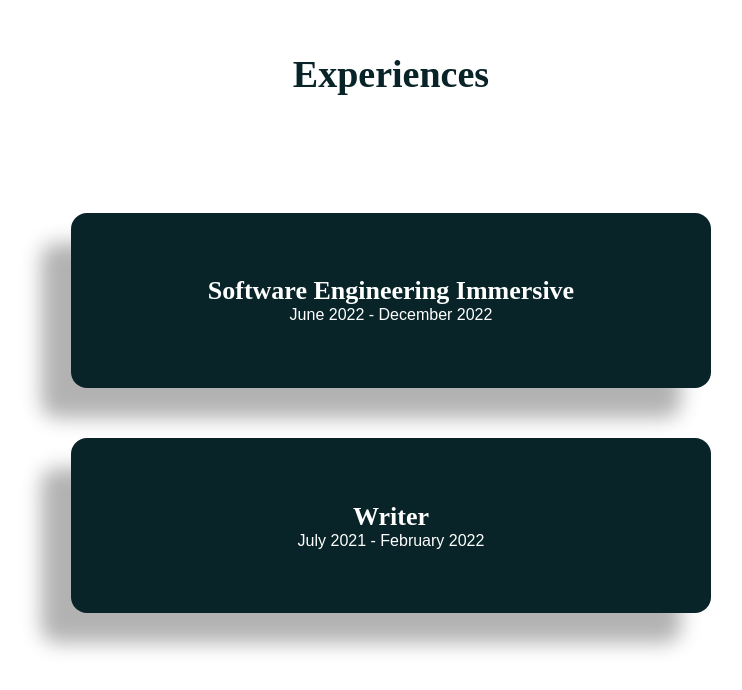
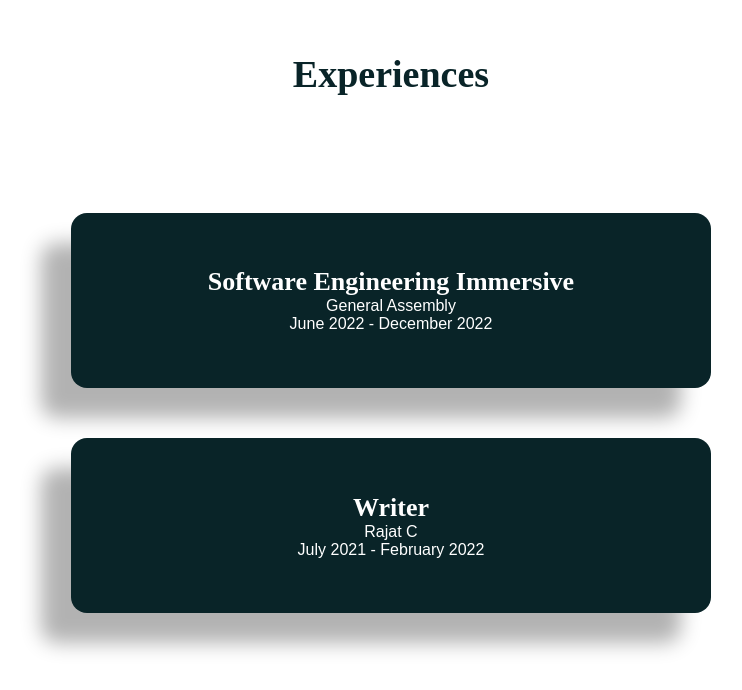
Before and after one commit to ManohisoaVicky/portfolio, a React (Create React App) app: page / in a window 1280 px wide. Shown: the part 2514-3204 px from the top of the page, without its empty margins (249-991 px from the left). Built offline with nearby package versions, Linux system fonts and the light colour scheme.

Commit message:
updated experience card content

```diff
--- a/src/components/ExperienceCard/ExperienceCard.css
+++ b/src/components/ExperienceCard/ExperienceCard.css
@@ -71,6 +71,5 @@
     font-family: var(--text-font);
     font-size: 18px;
     text-align: center;
-    margin-top: 30px;
-    width: 60%;
+    width: 80%;
 }
--- a/src/components/ExperienceCard/ExperienceCard.jsx
+++ b/src/components/ExperienceCard/ExperienceCard.jsx
@@ -20,13 +20,13 @@ function ExperienceCard({experience}) {
       >
         <div className="experience-card-face front-face">
           <h3>{experience.name}</h3>
+          <p>{experience.company}</p>
           <p>{experience.duration}</p>
         </div>
         <div className="experience-card-face back-face">
-          <h3>{experience.name}</h3>
-          <p>{experience.company}</p>
-          <p>{experience.duration}</p>
-          <p className='experience-description-container'>{experience.description}</p>
+          <p className="experience-description-container">
+            {experience.description}
+          </p>
         </div>
       </div>
     </div>
--- a/src/data/experiences.js
+++ b/src/data/experiences.js
@@ -4,7 +4,7 @@ export const experiences = [
     company: "General Assembly",
     duration: "June 2022 - December 2022",
     description:
-      "A 24-week coding bootcamp that helped me learn more about programming and how to build full stack applications. The course offered a variety of real-life experiences such as stand-ups, pair and group programming, and projects.",
+      "A 24-week coding bootcamp that taught me about programming and how to build full stack apps. It offered a variety of real-life experiences such as stand-ups, pair and group programming, and projects.",
   },
   {
     name: "Writer",
--- a/src/data/interests.js
+++ b/src/data/interests.js
@@ -15,6 +15,6 @@ export const interests = [
     id: 2,
     name: "Reading",
     description:
-      "I love reading.I enjoy reading fantasy novels, such as The Beginning After The End by Brandon Lee, who goes by the pen name TurtleMe. Being able to dive into another world through the eyes of another is an experience that I can only get through reading. Reading also relaxes me and gives me a way to unwind.",
+      "I love reading.I enjoy reading fantasy novels, such as The Beginning After The End by TurtleMe.",
   },
 ];
```
